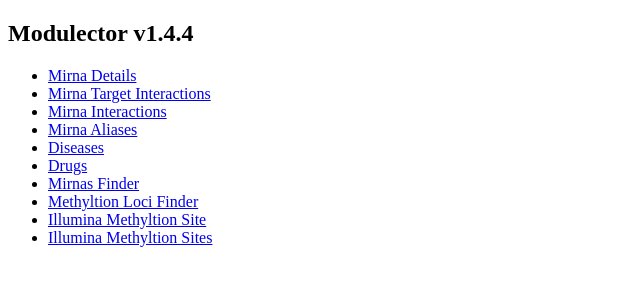
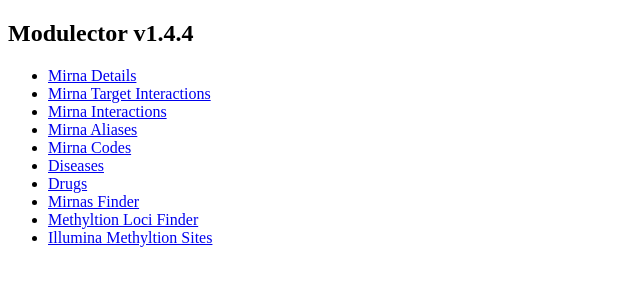
Before and after one commit to omics-datascience/modulector, a Django app: page / in a window 1280 px wide. Shown: the top 300 px of the page, without its empty margins (0-640 px from the left). Run offline with Django 3.2, Linux system fonts and the light colour scheme; parts of the project's set-up code (start-up, migrations or seed data) failed here and were passed over.

Commit message:
endpoint mirna-codes added

```diff
--- a/ModulectorBackend/urls.py
+++ b/ModulectorBackend/urls.py
@@ -17,7 +17,7 @@
 from django.urls import path
 
 from modulector import views
-from modulector.views import MethylationSite, MethylationSites
+from modulector.views import MethylationSites
 
 urlpatterns = [
     path('admin/', admin.site.urls),
@@ -26,13 +26,13 @@
          name='mirna_target_interactions'),
     path('mirna-interactions/', views.MirnaInteractions.as_view(), name='mirna_interactions'),
     path('mirna-aliases/', views.MirnaAliasesList.as_view(), name='mirna_aliases'),
+    path('mirna-codes/', views.MirnaCodes.as_view(), name='mirna_codes'),
     path('diseases/', views.MirnaDiseaseList.as_view(), name='diseases'),
     path('drugs/', views.MirnaDrugsList.as_view(), name='drugs'),
     path('subscribe-pubmeds/', views.SubscribeUserToPubmed.as_view()),
     path('unsubscribe-pubmeds/', views.UnsubscribeUserToPubmed.as_view()),
     path('mirnas-finder/', views.MirnasFinder.as_view(), name='mirnas_finder'),
     path('methylations-finder/', views.MethylationsFinder.as_view(), name='methylations_finder'),
-    path('methylation-site/<str:input_id>', MethylationSite.as_view()),
     path('methylation-sites/', MethylationSites.as_view(), name='methylation_sites'),
     path('', views.index)
 ]
--- a/modulector/templates/index.html
+++ b/modulector/templates/index.html
@@ -20,6 +20,9 @@
         <a href="{% url 'mirna_aliases' %}">Mirna Aliases</a>
     </li>
     <li>
+        <a href="{% url 'mirna_codes' %}">Mirna Codes</a>
+    </li>
+    <li>
         <a href="{% url 'diseases' %}">Diseases</a>
     </li>
     <li>
@@ -32,9 +35,6 @@
         <a href="{% url 'methylations_finder' %}">Methyltion Loci Finder</a>
     </li>
     <li>
-        <a href="/methylation-site">Illumina Methyltion Site</a>
-    </li>
-    <li>
         <a href="{% url 'methylation_sites' %}">Illumina Methyltion Sites</a>
     </li>
 </ul>
--- a/modulector/views.py
+++ b/modulector/views.py
@@ -40,6 +40,25 @@
     except ValueError:
         # Returns default in case of non-numeric parameter
         return DEFAULT_PAGE_SIZE
+
+
+def get_methylation_epic_site(input_id: str) -> list:
+    res = MethylationEPIC.objects.filter(Q(ilmnid=input_id) | Q(name=input_id) |
+                                         Q(methyl450_loci=input_id) | Q(methyl27_loci=input_id) |
+                                         Q(epicv1_loci=input_id)).values_list('name', flat=True)
+    return list(res)
+
+
+def get_mirna_code(input_id: str) -> list:
+    res_from_mirbaseidmirna = MirbaseIdMirna.objects.filter(Q(mirbase_accession_id=input_id) |
+                                                            Q(mature_mirna=input_id)).values_list('mature_mirna',
+                                                                                                  flat=True)
+    res = list(res_from_mirbaseidmirna)
+    res_from_mirna = Mirna.objects.filter(mirna_code=input_id).first()
+    if res_from_mirna:
+        if res_from_mirna.mirna_code not in res:
+            res.append(res_from_mirna.mirna_code)
+    return res
 
 
 class MirnaTargetInteractions(viewsets.ReadOnlyModelViewSet):
@@ -107,6 +126,26 @@
 
     def get_queryset(self):
         return MirbaseIdMirna.objects.all()
+
+
+class MirnaCodes(APIView):
+    """Service that searches a list of miRNAs codes and returns the code for the miRbase DB."""
+
+    @staticmethod
+    def post(request):
+        data = request.data
+        if "mirnas_ids" not in data:
+            return Response("'mirnas_ids' is mandatory", status=status.HTTP_400_BAD_REQUEST)
+
+        mirnas_ids = data["mirnas_ids"]
+        if type(mirnas_ids) != list:
+            return Response("'mirnas_ids' must be of list type", status=status.HTTP_400_BAD_REQUEST)
+
+        res = {}
+        for mirna_id in mirnas_ids:
+            res[mirna_id] = get_mirna_code(mirna_id)
+
+        return Response(res)
 
 
 class MirnasFinder(APIView):
@@ -231,19 +270,6 @@
         return Response("Your subscription has been deleted", status=status.HTTP_200_OK)
 
 
-class MethylationSite(APIView):
-    """Service that searches the identifier of a methylation site from different versions of Illumina arrays and
-    returns the identifier of the most recent version."""
-
-    @staticmethod
-    def get(_request, input_id: str):
-        res = MethylationEPIC.objects.filter(Q(ilmnid=input_id) | Q(name=input_id) |
-                                             Q(methyl450_loci=input_id) | Q(methyl27_loci=input_id) |
-                                             Q(epicv1_loci=input_id)).values_list('name', flat=True)
-
-        return Response({input_id: list(res)})
-
-
 class MethylationSites(APIView):
     """Service that searches a list of methylation site identifiers from different Illumina array versions and
     returns the identifiers for the most recent version of the array."""
@@ -260,16 +286,9 @@
 
         res = {}
         for gene_id in genes_ids:
-            # TODO: instead of calling this request, it should be a common function to get the data
-            res[gene_id] = MethylationSite.get(request, gene_id).data[gene_id]
+            res[gene_id] = get_methylation_epic_site(gene_id)
 
         return Response(res)
-
-        # res = MethylationEPIC.objects.filter(Q(ilmnid=input_id) | Q(name=input_id) |
-        #                                      Q(methyl450_loci=input_id) | Q(methyl27_loci=input_id) |
-        #                                      Q(epicv1_loci=input_id)).values_list('name', flat=True)
-        #
-        # return Response({input_id: list(res)})
 
 
 class MethylationsFinder(APIView):
```
Also changed, not shown: README.md.
